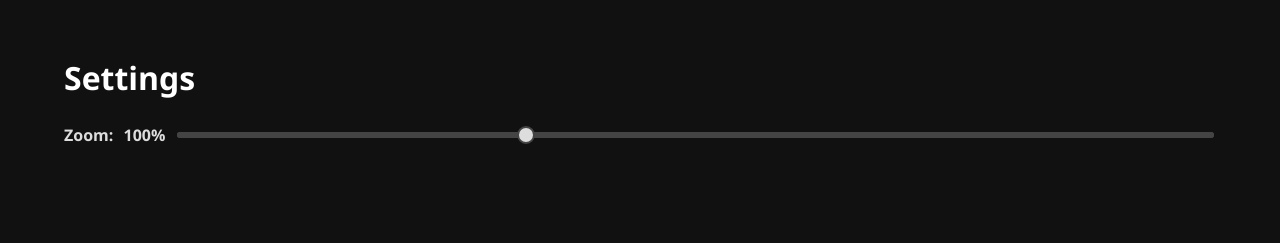
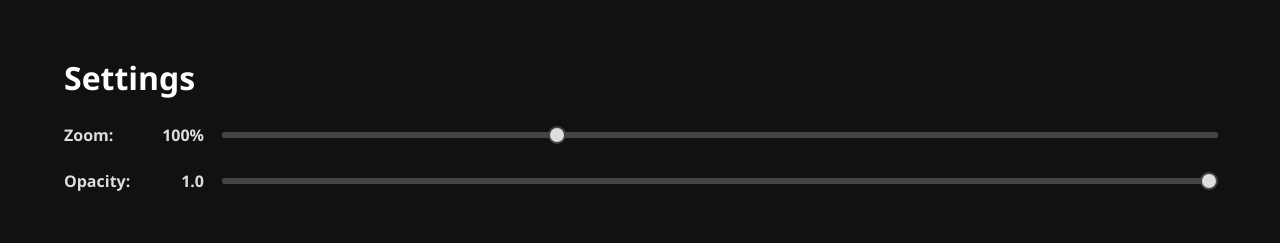
Before and after one commit to onesch/redwave-overlays, a FastAPI app: page /overlays/leaderboard in a window 1280 px wide. Shown: the part 361-604 px from the top of the page. Run offline with FastAPI, Linux system fonts and the light colour scheme.

Commit message:
fix(utils/overlay_settings): improve console.error messages style(frontend/static/css): update leaderboard.css and card_detail.css feat(frontend/static/js): add opacity logic in base_detail.js feat(frontend/templates/overlays): add applyCardOpacity in leaderboard.html feat(frontend/utils): add overlay_card_opacity.js for opacity handling feat(preload): add opacity listeners in preload.js

```diff
--- a/frontend/preload.js
+++ b/frontend/preload.js
@@ -15,4 +15,10 @@ contextBridge.exposeInMainWorld('electronAPI', {
     ipcRenderer.send('set-overlay-position', { overlayName, x, y }),
   getOverlayPosition: (overlayName) =>
     ipcRenderer.invoke('get-overlay-position', overlayName),
+
+  // Opacity
+  setCardBgOpacity: (overlayName, value) =>
+      ipcRenderer.send('set-card-bg-opacity', { overlayName, value }),
+  getCardBgOpacity: (overlayName) =>
+      ipcRenderer.invoke('get-card-bg-opacity', overlayName)
 });
--- a/frontend/static/css/card_detail.css
+++ b/frontend/static/css/card_detail.css
@@ -1,12 +1,32 @@
-.zoom-control {
-  display: flex;
+.range-container {
+  display: grid;
+  grid-template-columns: 140px 1fr;
+  column-gap: 16px;
   align-items: center;
-  gap: 10px;
   margin-bottom: 1rem;
 }
 
-#zoomRange {
-  flex-grow: 1;
+/* Label container */
+.range-container label {
+  display: flex;
+  align-items: center;
+  justify-content: space-between;
+  font-weight: 700;
+  color: var(--accent-gray-title);
+  white-space: nowrap;
+}
+
+/* Value inside label */
+.range-container label span {
+  min-width: 40px;
+  text-align: right;
+  font-weight: 600;
+  font-variant-numeric: tabular-nums;
+}
+
+/* Range */
+.range-control {
+  width: 100%;
   cursor: pointer;
   -webkit-appearance: none;
   appearance: none;
@@ -16,59 +36,45 @@
   outline: none;
 }
 
-#zoomRange::-webkit-slider-runnable-track {
+
+/* Track */
+.range-control::-webkit-slider-runnable-track {
+  height: 6px;
   background: var(--accent-gray-bg);
-  height: 6px;
   border-radius: 4px;
 }
 
-#zoomRange::-moz-range-track {
+.range-control::-moz-range-track {
+  height: 6px;
   background: var(--accent-gray-bg);
-  height: 6px;
   border-radius: 4px;
 }
 
-#zoomRange::-webkit-slider-thumb {
+/* Thumb */
+.range-control::-webkit-slider-thumb {
   -webkit-appearance: none;
   appearance: none;
   width: 18px;
   height: 18px;
   background: var(--accent-gray-title);
   border-radius: 50%;
+  border: 2px solid var(--accent-gray-bg);
   cursor: pointer;
   margin-top: -6px;
-  border: 2px solid var(--accent-gray-bg);
-  transition: background-color 0.3s ease;
+  transition: background-color 0.2s ease, border-color 0.2s ease;
 }
 
-#zoomRange::-webkit-slider-thumb:hover {
+.range-control::-webkit-slider-thumb:hover {
   background: #fff;
   border-color: var(--accent-gray-title);
 }
 
-#zoomRange::-moz-range-thumb {
+.range-control::-moz-range-thumb {
   width: 18px;
   height: 18px;
   background: var(--accent-gray-title);
   border-radius: 50%;
+  border: 2px solid var(--accent-gray-bg);
   cursor: pointer;
-  border: 2px solid var(--accent-gray-bg);
-  transition: background-color 0.3s ease;
+  transition: background-color 0.2s ease, border-color 0.2s ease;
 }
-
-#zoomRange::-moz-range-thumb:hover {
-  background: #fff;
-  border-color: var(--accent-gray-title);
-}
-
-label {
-  font-weight: 700;
-  min-width: 80px;
-  color: var(--accent-gray-title);
-}
-
-#zoomValue {
-  font-weight: 600;
-  margin-left: 6px;
-  color: var(--accent-gray-title);
-}
--- a/frontend/static/css/overlays/leaderboard.css
+++ b/frontend/static/css/overlays/leaderboard.css
@@ -12,7 +12,11 @@
   height: calc(18px + (var(--row-height) * 7) + 18px);
   display: grid;
   grid-template-rows: 18px repeat(7, var(--row-height)) 18px;
-  background: var(--m3-surface-gradient);
+  background: linear-gradient(
+      to bottom,
+      rgba(var(--m3-surface-top), var(--card-bg-opacity)) 0%,
+      rgba(var(--m3-surface-bottom), var(--card-bg-opacity)) 100%
+  );
 }
 
 .thead, .row {
--- a/frontend/static/js/base_detail.js
+++ b/frontend/static/js/base_detail.js
@@ -7,14 +7,29 @@ class OverlayBase {
     init() {
         this.zoomRange = document.getElementById('zoomRange');
         this.zoomValue = document.getElementById('zoomValue');
+
+        this.opacityRange = document.getElementById('opacityRange');
+        this.opacityValue = document.getElementById('opacityValue');
+
         this.openBtn = document.getElementById('OpenBtn');
 
         this.setupEventListeners();
         this.loadZoomSettings();
+        this.loadOpacitySettings();
     }
 
     setupEventListeners() {
-        this.zoomRange.addEventListener('input', () => this.handleZoomChange());
+        if (this.zoomRange) {
+            this.zoomRange.addEventListener('input', () => this.handleZoomChange());
+        }
+        if (this.opacityRange) {
+            this.opacityRange.addEventListener('input', () => this.handleOpacityChange());
+        }
+        if (this.openBtn) {
+            this.openBtn.addEventListener('click', () => {
+                window.electronAPI.openLeaderboard?.();
+            });
+        }
     }
 
     async loadZoomSettings() {
@@ -29,11 +44,26 @@ class OverlayBase {
         this.zoomValue.textContent = `${percent}%`;
         window.electronAPI.setOverlayZoom(this.overlayName, percent / 100);
     }
+
+    async loadOpacitySettings() {
+        if (!this.opacityRange && !this.opacityValue) return;
+
+        const opacity = await window.electronAPI.getCardBgOpacity?.(this.overlayName);
+        if (opacity != null) {
+            if (this.opacityRange) this.opacityRange.value = opacity;
+            if (this.opacityValue) this.opacityValue.textContent = opacity.toFixed(2);
+
+            const card = document.querySelector('.card');
+            if (card) card.style.setProperty('--card-bg-opacity', opacity);
+        }
+    }
+
+    handleOpacityChange() {
+        if (!this.opacityRange && !this.opacityValue) return;
+
+        const value = parseFloat(this.opacityRange.value);
+        if (this.opacityValue) this.opacityValue.textContent = value.toFixed(2);
+
+        window.electronAPI.setCardBgOpacity?.(this.overlayName, value);
+    }
 }
-
-// Экспорт для использования в других модулях
-if (typeof module !== 'undefined' && module.exports) {
-    module.exports = OverlayBase;
-} else {
-    window.OverlayBase = OverlayBase;
-}
--- a/frontend/templates/pages/card_detail/base_detail.html
+++ b/frontend/templates/pages/card_detail/base_detail.html
@@ -23,9 +23,19 @@
     <h1>
       <span class="card-detail-title">Settings</span>
     </h1>
-    <div class="zoom-control">
-      <label for="zoomRange">Zoom: <span id="zoomValue">100%</span></label>
-      <input id="zoomRange" type="range" min="50" max="200" step="10" value="100">
+    <div class="range-container">
+      <label for="zoomRange">
+        Zoom: <span id="zoomValue">100%</span>
+      </label>
+      <input
+        id="zoomRange"
+        class="range-control"
+        type="range"
+        min="50"
+        max="200"
+        step="10"
+        value="100"
+      >
     </div>
     {% block additional_settings %}{% endblock %}
   </div>
--- a/frontend/templates/pages/card_detail/leaderboard.html
+++ b/frontend/templates/pages/card_detail/leaderboard.html
@@ -2,6 +2,20 @@
 {% block title %}Overlays - {{ card_data.title }}{% endblock %}
 
 {% block additional_settings %}
+<div class="range-container">
+  <label for="opacityRange">
+    Opacity: <span id="opacityValue">1.0</span>
+  </label>
+  <input
+    id="opacityRange"
+    class="range-control"
+    type="range"
+    min="0"
+    max="1"
+    step="0.05"
+    value="1"
+  >
+</div>
 {% endblock %}
 
 {% block overlay_scripts %}
--- a/frontend/utils/overlay_settings.js
+++ b/frontend/utils/overlay_settings.js
@@ -14,7 +14,7 @@ function loadSettings() {
       return JSON.parse(data);
     }
   } catch (err) {
-    console.error('Failed to load settings:', err);
+    console.error('[settings] Failed to load settings:', err);
   }
   return {};
 }
@@ -23,7 +23,7 @@ function saveSettings(settings) {
   try {
     fs.writeFileSync(SETTINGS_PATH, JSON.stringify(settings, null, 2), 'utf-8');
   } catch (err) {
-    console.error('Failed to save settings:', err);
+    console.error('[settings] Failed to save settings:', err);
   }
 }
 
```
Also changed, not shown: frontend/templates/overlays/leaderboard.html (+11 -2 lines), frontend/utils/overlay_card_opacity.js (added, +32 -0 lines), frontend/windows/overlayWindow.js (+5 -2 lines).
